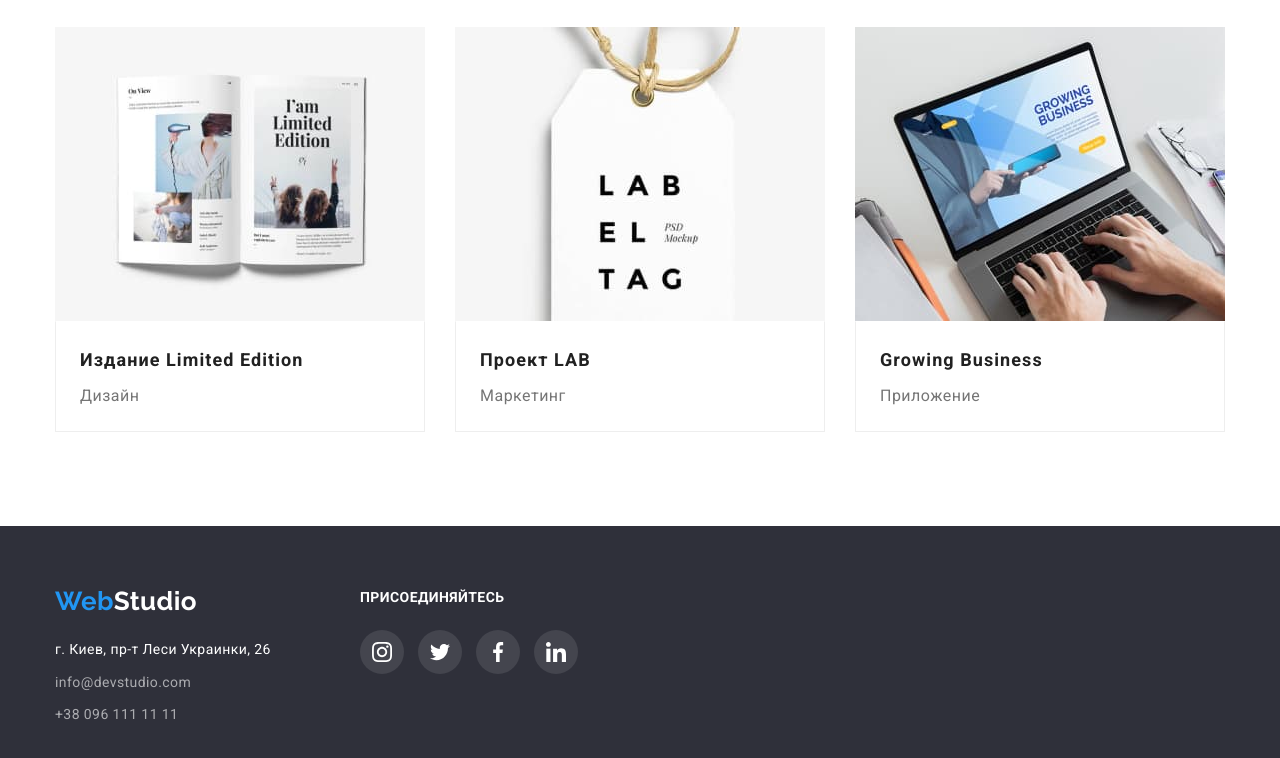
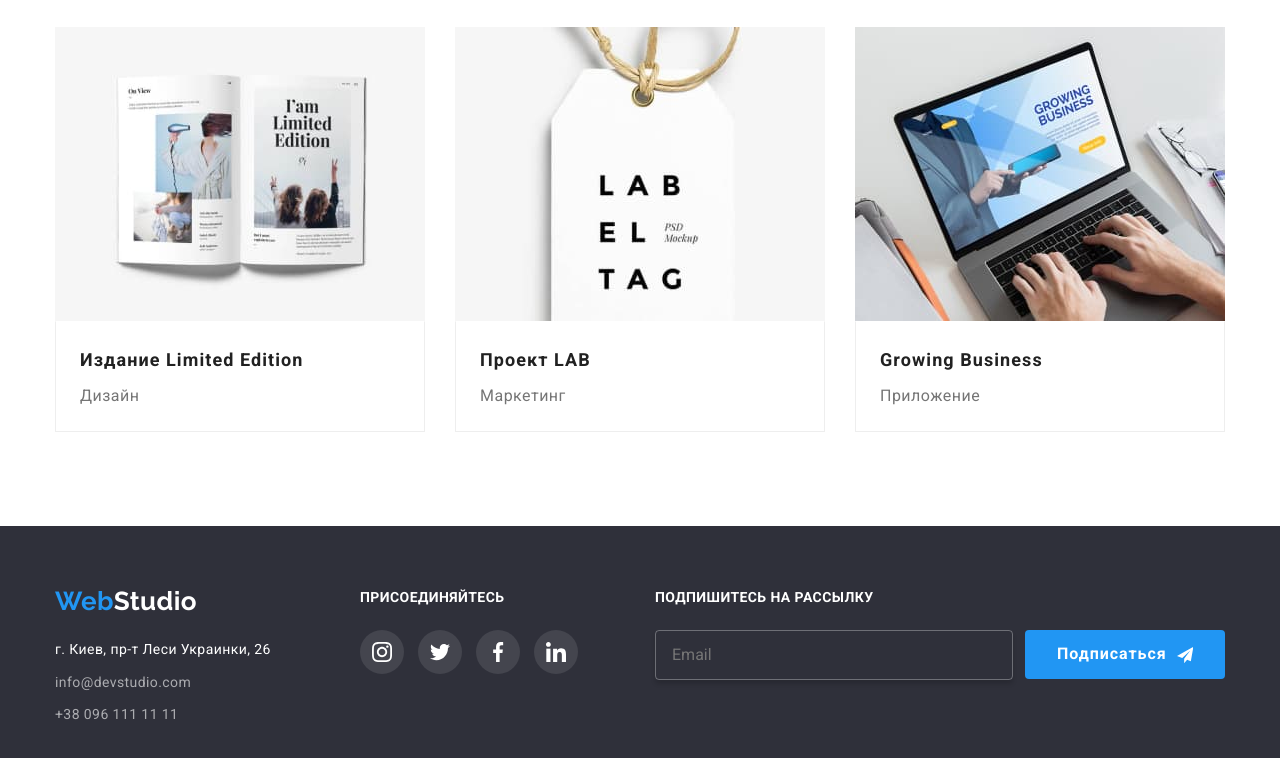
Before and after one commit to UkrHERO/homework6, a plain HTML site: page portfolio.html in a window 1280 px wide. Shown: the part 1105-1863 px from the top of the page. Drawn offline with nearby package versions, Linux system fonts and the light colour scheme.

```diff
--- a/css/styles.css
+++ b/css/styles.css
@@ -117,6 +117,8 @@
 }
 
 .header-contact {
+  display: inline-flex;
+  align-items: center;
   font-weight: 500;
   line-height: 1.14;
   letter-spacing: 0.02em;
--- a/portfolio.html
+++ b/portfolio.html
@@ -246,6 +246,19 @@
                 </button>
             </div>
 
+            <div class="subscribe">
+                <form class="form">
+                    <h3 class="footer-title">Подпишитесь на рассылку</h3>
+                    <div class="field">
+                        <label class="field-label">
+                            <input class="email-field" type="email" name="email" placeholder="Email">
+                        </label>
+                        <button class="button" type="submit">Подписаться
+                            <svg class="icon-send">
+                                <use href="./images/sprite.svg#icon-send"></use>
+                            </svg>
+                        </button>
+                    </div>
         </div>
 
     </footer>
```
